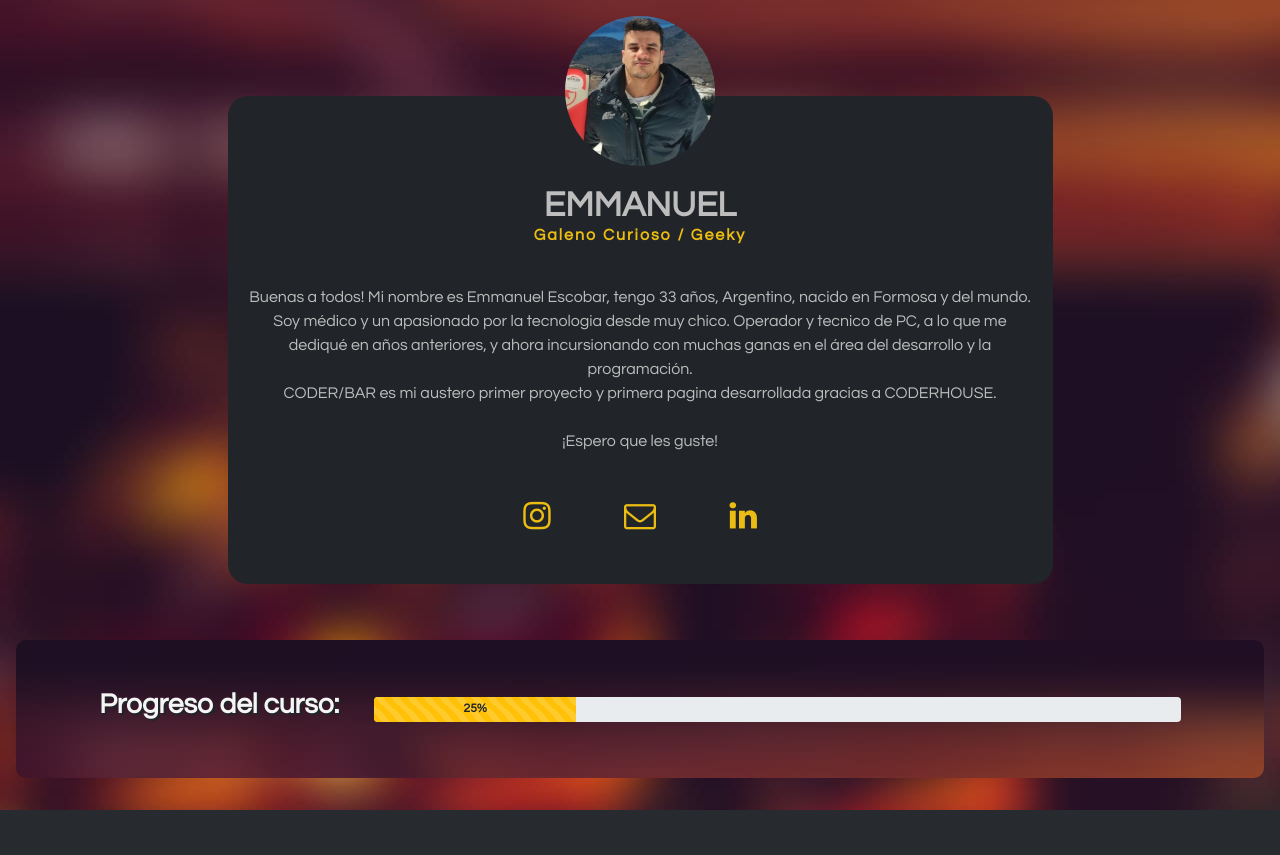
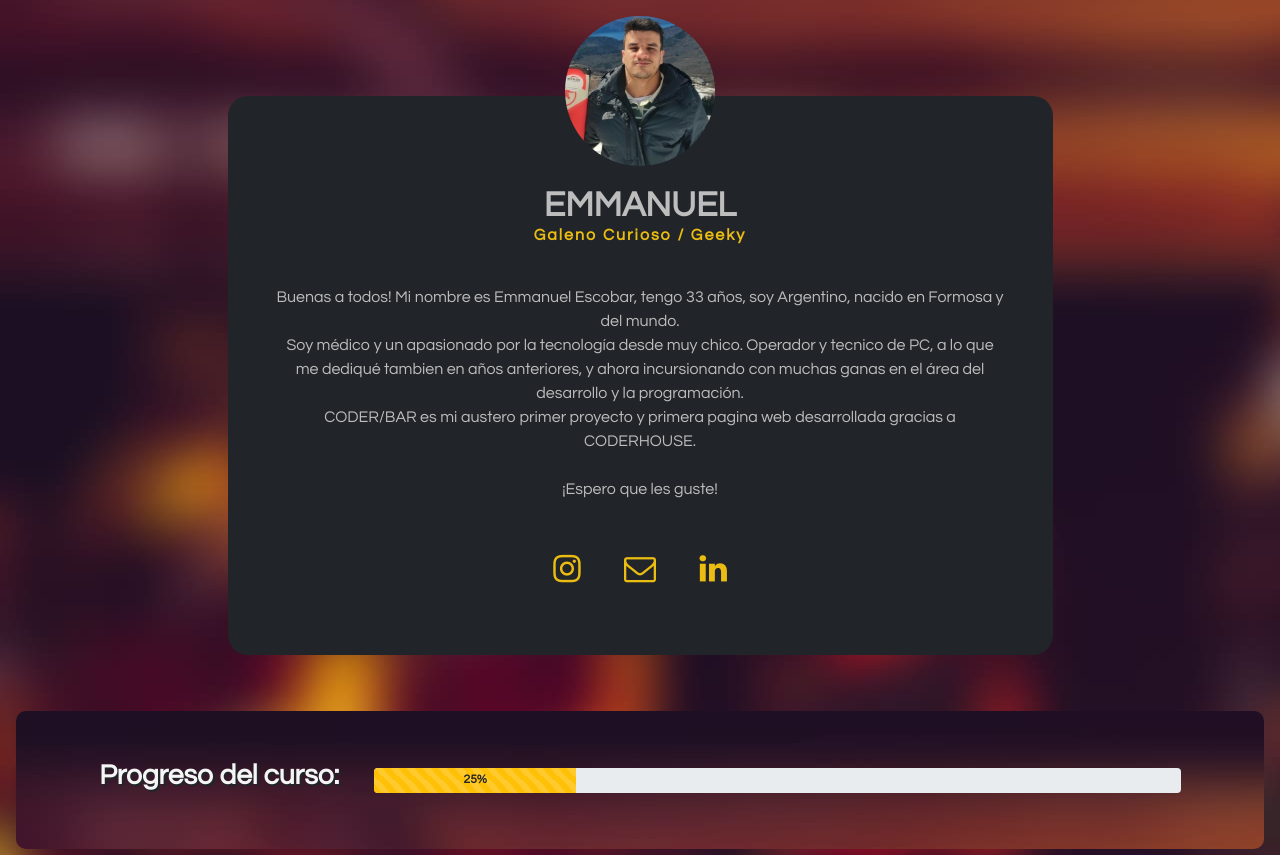
Before and after one commit to Emmascobar/CODERBAR, a website: page Pages/Creditos.html in a window 1280 px wide. Shown: the part 512-1367 px from the top of the page. Drawn offline with nearby package versions, Linux system fonts and the light colour scheme.

Commit message:
revisionesfinales

```diff
--- a/Estilos/creditos.scss
+++ b/Estilos/creditos.scss
@@ -274,6 +274,8 @@ main {
 
 .profile-info {
     color: #BDBDBD;
+    padding-left: 2rem;
+    padding-right: 2rem;
     padding-top: 4.5rem;
     padding-bottom: 50px;
     position: relative;
@@ -305,7 +307,7 @@ main {
 }
 
 .profile-info i {
-    padding: 15px 35px 0px 35px;
+    padding: 20px 20px 20px 20px;
 }
 
 
--- a/Pages/Creditos.html
+++ b/Pages/Creditos.html
@@ -90,17 +90,13 @@
 
                                 <h3 class="hvr-underline-from-center">EMMANUEL<span>Galeno Curioso / Geeky </span>
                                 </h3>
-                                <div class="bio"> Buenas a todos! Mi nombre es Emmanuel Escobar, tengo 33 años,
-                                    Argentino, nacido en
-                                    Formosa y del mundo.
-                                    <br> Soy médico y un apasionado por la tecnologia desde muy chico. Operador y
-                                    tecnico
-                                    de PC, a lo que me dediqué en años anteriores, y ahora incursionando con muchas
-                                    ganas en el área del
-                                    desarrollo y la programación.
-                                    <br> CODER/BAR es mi austero primer proyecto y primera pagina desarrollada
-                                    gracias a
-                                    CODERHOUSE. <br>
+                                <div class="bio"> Buenas a todos! Mi nombre es Emmanuel Escobar, tengo 33 años, soy
+                                    Argentino, nacido en Formosa y del mundo.
+                                    <br> Soy médico y un apasionado por la tecnología desde muy chico. Operador y
+                                    tecnico de PC, a lo que me dediqué tambien en años anteriores, y ahora incursionando con muchas
+                                    ganas en el área del desarrollo y la programación.
+                                    <br> CODER/BAR es mi austero primer proyecto y primera pagina web desarrollada
+                                    gracias a CODERHOUSE. <br>
                                     <br> ¡Espero que les guste!
                                     <br>
                                 </div>
```
Also changed, not shown: Estilos/creditos.css, 1 other file.
